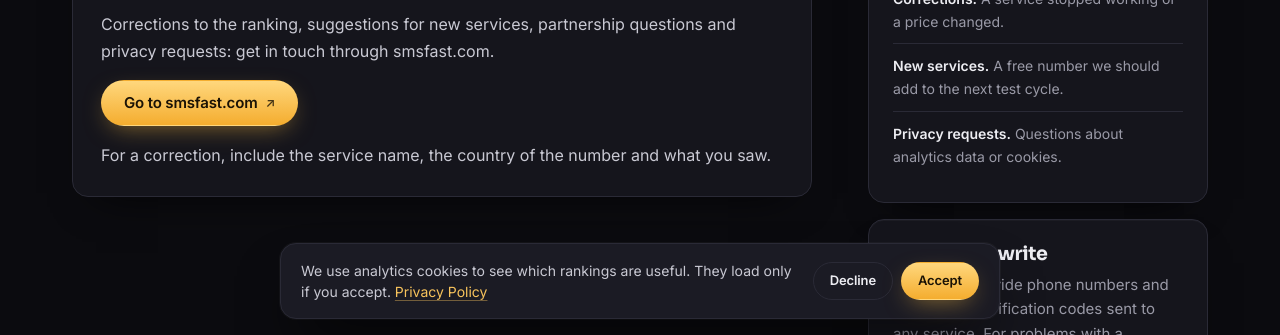
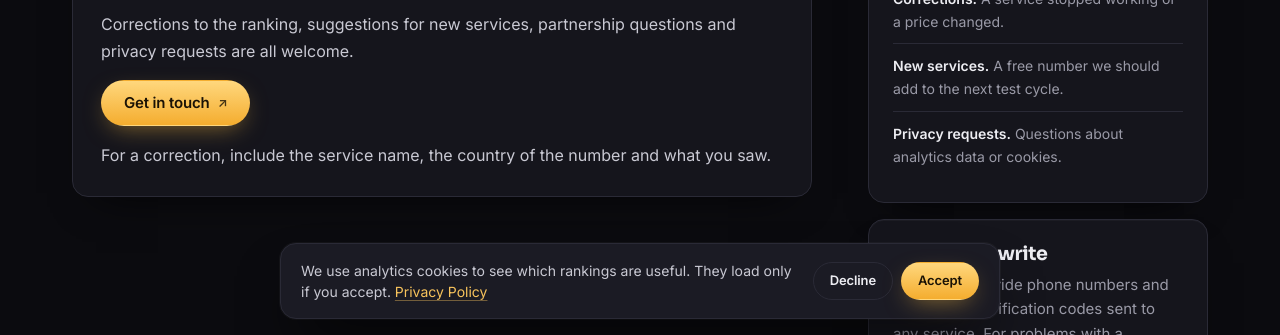
Before and after one commit to highvert13/best-free-virtual-number-for-otp, a plain HTML site: page site/contact/index.html in a window 1280 px wide. Shown: the part 465-800 px from the top of the page. Drawn offline with Linux system fonts and the light colour scheme.

Commit message:
Contact: link only, no site name in text

```diff
--- a/site/contact/index.html
+++ b/site/contact/index.html
@@ -94,8 +94,8 @@
       <section aria-labelledby="reach-title">
         <div class="card card-feature">
           <h2 id="reach-title">How to reach us</h2>
-          <p>Corrections to the ranking, suggestions for new services, partnership questions and privacy requests: get in touch through smsfast.com.</p>
-          <p><a class="btn btn-primary" href="https://smsfast.com/" rel="noopener" target="_blank">Go to smsfast.com <span class="ext" aria-hidden="true">↗</span></a></p>
+          <p>Corrections to the ranking, suggestions for new services, partnership questions and privacy requests are all welcome.</p>
+          <p><a class="btn btn-primary" href="https://smsfast.com/" rel="noopener" target="_blank">Get in touch <span class="ext" aria-hidden="true">↗</span></a></p>
           <p>For a correction, include the service name, the country of the number and what you saw.</p>
         </div>
       </section>
```
